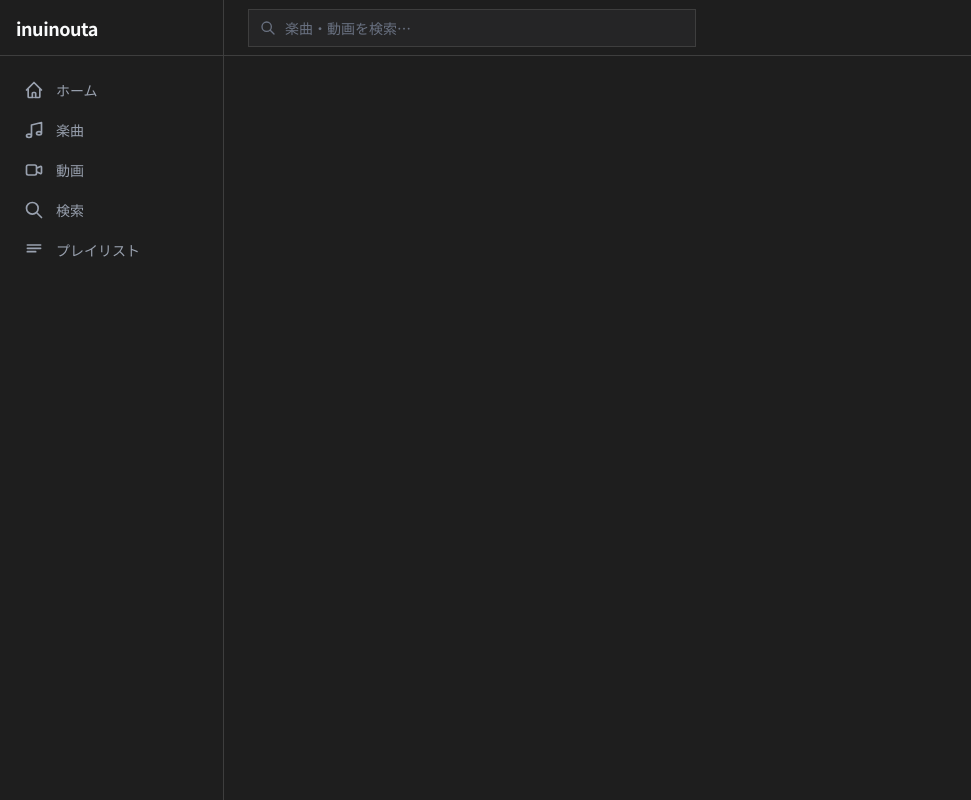
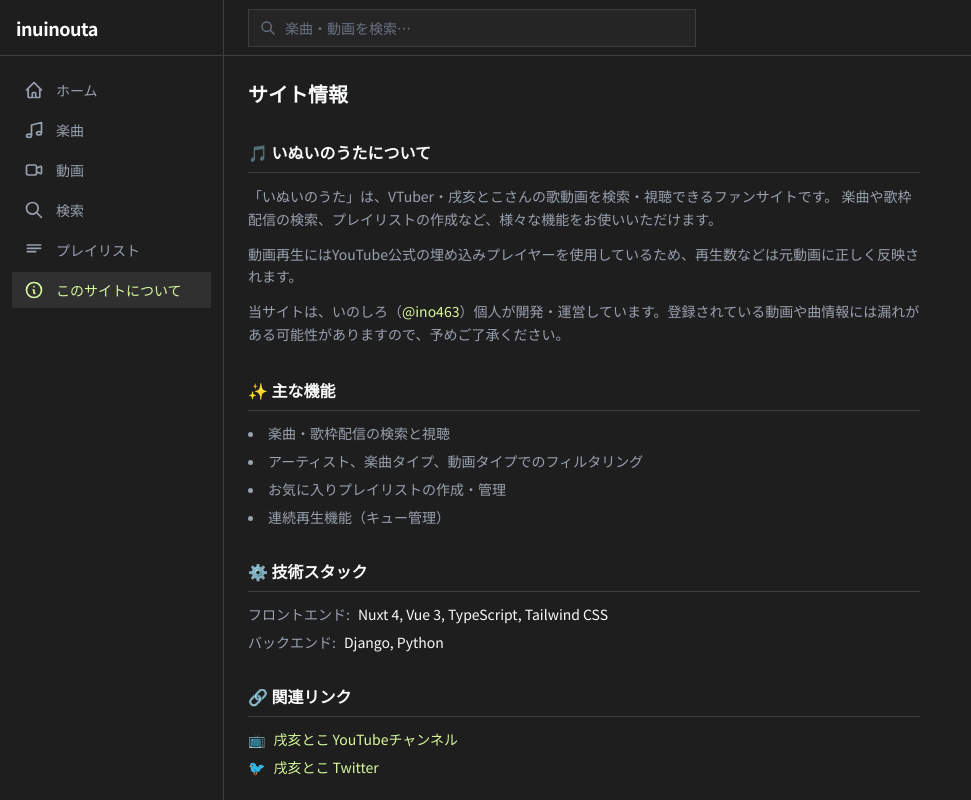
Before and after one commit to inoshiro/inuinouta-front-v4, a Nuxt app: page /about in a window 1280 px wide. Shown: the whole page, without its empty margins (0-971 px from the left). Built offline with nearby package versions, Linux system fonts and the light colour scheme; no server answers.

Commit message:
feat: add /about page with site info
- Add app/pages/about.vue with site overview, features, tech stack,
  related links, contact info, and footer note
- Add /about navigation item to SideNav
- Analytics section commented out (not yet implemented)

Closes #48

```diff
--- a/app/components/SideNav.vue
+++ b/app/components/SideNav.vue
@@ -87,6 +87,11 @@
     label: 'プレイリスト',
     icon: 'M4 6h16M4 10h16M4 14h10',
   },
+  {
+    to: '/about',
+    label: 'このサイトについて',
+    icon: 'M13 16h-1v-4h-1m1-4h.01M21 12a9 9 0 11-18 0 9 9 0 0118 0z',
+  },
 ]
 </script>
 
--- /dev/null
+++ b/app/pages/about.vue
@@ -0,0 +1,168 @@
+<template>
+  <div class="max-w-2xl">
+    <h1 class="mb-8 text-xl font-bold text-gray-50">サイト情報</h1>
+
+    <!-- About this site -->
+    <section class="mb-8">
+      <h2 class="mb-3 border-b border-border-default pb-2 text-base font-bold text-gray-50">
+        🎵 いぬいのうたについて
+      </h2>
+      <div class="space-y-3 text-sm leading-relaxed">
+        <p class="text-gray-400">
+          「いぬいのうた」は、VTuber・戌亥とこさんの歌動画を検索・視聴できるファンサイトです。
+          楽曲や歌枠配信の検索、プレイリストの作成など、様々な機能をお使いいただけます。
+        </p>
+        <p class="text-gray-400">
+          動画再生にはYouTube公式の埋め込みプレイヤーを使用しているため、再生数などは元動画に正しく反映されます。
+        </p>
+        <p class="text-gray-400">
+          当サイトは、いのしろ（<a
+            href="https://x.com/ino463"
+            target="_blank"
+            rel="noopener noreferrer"
+            class="text-selected-text hover:underline"
+            >@ino463</a
+          >）個人が開発・運営しています。登録されている動画や曲情報には漏れがある可能性がありますので、予めご了承ください。
+        </p>
+      </div>
+    </section>
+
+    <!-- Features -->
+    <section class="mb-8">
+      <h2 class="mb-3 border-b border-border-default pb-2 text-base font-bold text-gray-50">
+        ✨ 主な機能
+      </h2>
+      <ul class="list-inside list-disc space-y-2 text-sm text-gray-400">
+        <li>楽曲・歌枠配信の検索と視聴</li>
+        <li>アーティスト、楽曲タイプ、動画タイプでのフィルタリング</li>
+        <li>お気に入りプレイリストの作成・管理</li>
+        <li>連続再生機能（キュー管理）</li>
+      </ul>
+    </section>
+
+    <!-- Tech stack -->
+    <section class="mb-8">
+      <h2 class="mb-3 border-b border-border-default pb-2 text-base font-bold text-gray-50">
+        ⚙️ 技術スタック
+      </h2>
+      <div class="space-y-2 text-sm">
+        <div>
+          <span class="text-gray-400">フロントエンド:</span>
+          <span class="ml-2 text-gray-50">Nuxt 4, Vue 3, TypeScript, Tailwind CSS</span>
+        </div>
+        <div>
+          <span class="text-gray-400">バックエンド:</span>
+          <span class="ml-2 text-gray-50">Django, Python</span>
+        </div>
+      </div>
+    </section>
+
+    <!-- Related links -->
+    <section class="mb-8">
+      <h2 class="mb-3 border-b border-border-default pb-2 text-base font-bold text-gray-50">
+        🔗 関連リンク
+      </h2>
+      <div class="space-y-2 text-sm">
+        <a
+          href="https://www.youtube.com/@InuiToko"
+          target="_blank"
+          rel="noopener noreferrer"
+          class="flex items-center gap-2 text-selected-text hover:underline"
+        >
+          <span>📺</span>
+          <span>戌亥とこ YouTubeチャンネル</span>
+        </a>
+        <a
+          href="https://twitter.com/inui_toko"
+          target="_blank"
+          rel="noopener noreferrer"
+          class="flex items-center gap-2 text-selected-text hover:underline"
+        >
+          <span>🐦</span>
+          <span>戌亥とこ Twitter</span>
+        </a>
+      </div>
+    </section>
+
+    <!-- Contact -->
+    <section class="mb-8">
+      <h2 class="mb-3 border-b border-border-default pb-2 text-base font-bold text-gray-50">
+        📧 連絡先
+      </h2>
+      <div class="space-y-2 text-sm">
+        <div>
+          <span class="text-gray-400">Twitter:</span>
+          <a
+            href="https://x.com/inui_no_uta"
+            target="_blank"
+            rel="noopener noreferrer"
+            class="ml-2 text-selected-text hover:underline"
+          >
+            @inui_no_uta
+          </a>
+        </div>
+        <div>
+          <span class="text-gray-400">マシュマロ:</span>
+          <a
+            href="https://marshmallow-qa.com/inui_no_uta"
+            target="_blank"
+            rel="noopener noreferrer"
+            class="ml-2 text-selected-text hover:underline"
+          >
+            marshmallow-qa.com/inui_no_uta
+          </a>
+        </div>
+        <div>
+          <span class="text-gray-400">Wavebox:</span>
+          <a
+            href="https://wavebox.me/wave/4v3755rdt2e2otd5/"
+            target="_blank"
+            rel="noopener noreferrer"
+            class="ml-2 text-selected-text hover:underline"
+          >
+            wavebox.me/wave/4v3755rdt2e2otd5
+          </a>
+        </div>
+      </div>
+    </section>
+
+    <!-- Analytics (commented out: not yet implemented) -->
+    <!--
+    <section class="mb-8">
+      <h2 class="mb-3 border-b border-border-default pb-2 text-base font-bold text-gray-50">
+        📊 アクセス解析について
+      </h2>
+      <div class="space-y-3 text-sm leading-relaxed">
+        <p class="text-gray-400">
+          当サイトでは、サービス改善のためGoogle Analytics 4を使用してアクセス解析を行っています。
+        </p>
+        <p class="text-gray-400">
+          収集される情報には、ページビュー、楽曲の再生・検索履歴、プレイリスト操作などの統計データが含まれます。これらの情報は個人を特定するものではなく、サイトの機能改善や利用傾向の把握のみに使用されます。
+        </p>
+        <p class="text-gray-400">
+          詳しくは
+          <a
+            href="https://policies.google.com/privacy"
+            target="_blank"
+            rel="noopener noreferrer"
+            class="text-selected-text hover:underline"
+            >Googleプライバシーポリシー</a
+          >をご確認ください。
+        </p>
+      </div>
+    </section>
+    -->
+
+    <!-- Footer note -->
+    <section class="border-t border-border-default pt-4">
+      <p class="text-xs text-gray-400">
+        ※ このサイトは非公式のファンサイトです。<br />
+        ※ 動画コンテンツの著作権は各権利者に帰属します。
+      </p>
+    </section>
+  </div>
+</template>
+
+<script setup lang="ts">
+useHead({ title: 'サイト情報 | いぬいのうた' })
+</script>
```
